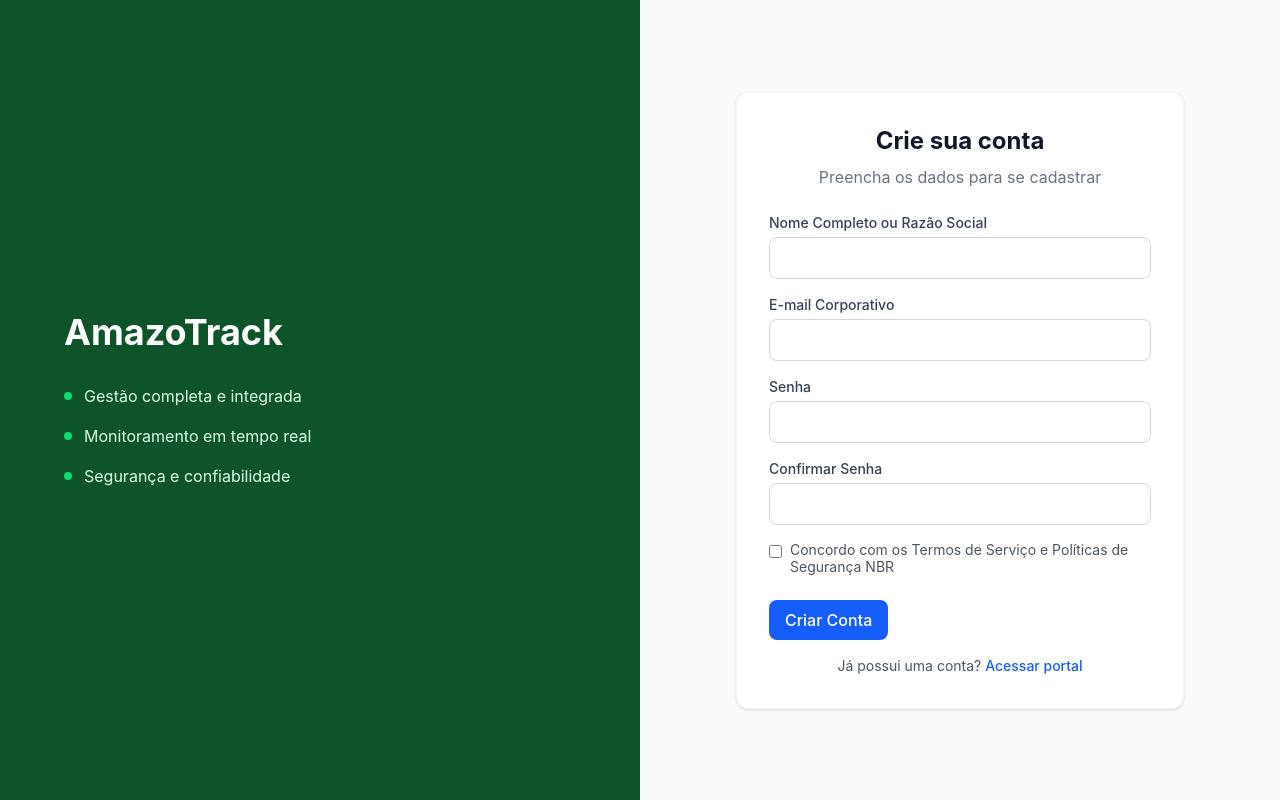
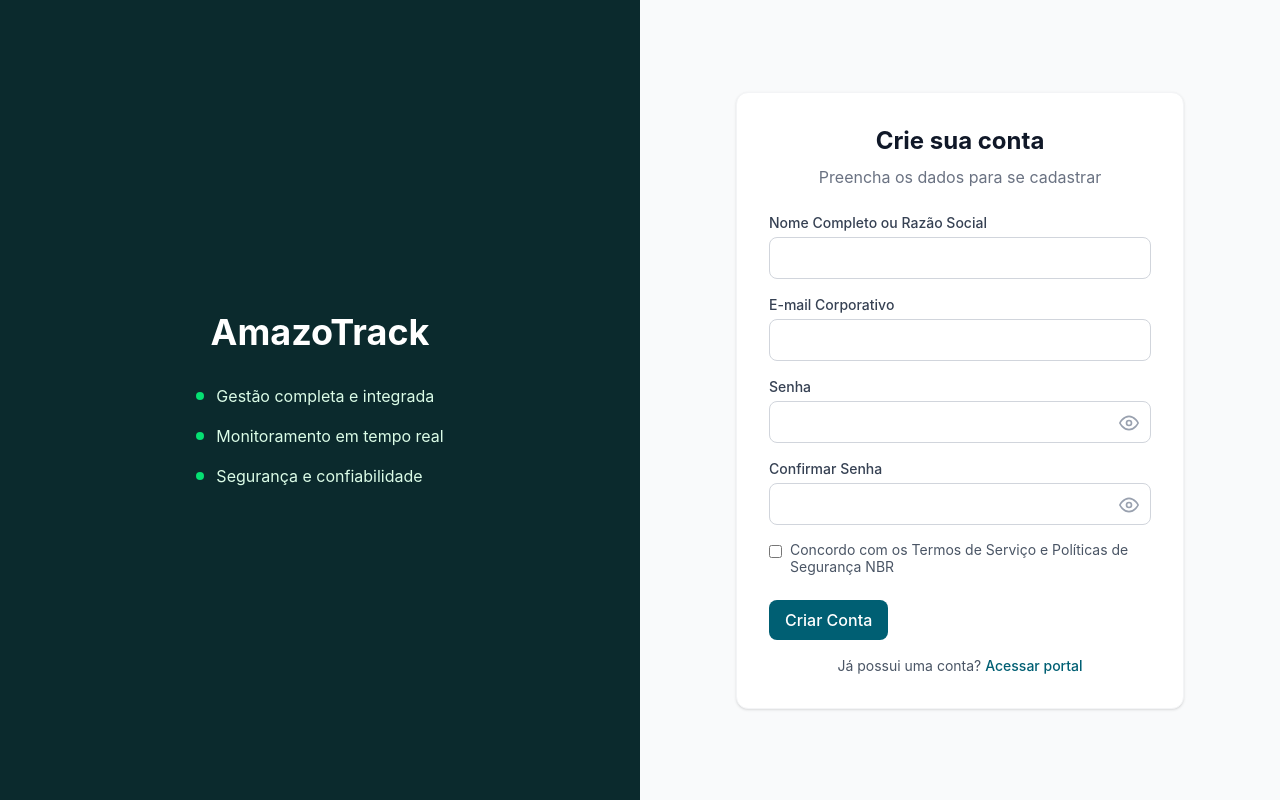
Before and after one commit to AmazoTrack/amazotrack-frontend, a React (Vite) app: page /register in a window 1280 px wide. Built offline with nearby package versions, Linux system fonts and the light colour scheme.

Commit message:
feat: cria telas de login e registro (#2)

```diff
--- a/src/components/Button.tsx
+++ b/src/components/Button.tsx
@@ -7,7 +7,7 @@ interface ButtonProps {
 
 export default function Button({ children, onClick, variant = "primary", disabled = false }: ButtonProps) {
   const styles = {
-    primary: "bg-blue-600 text-white hover:bg-blue-700",
+    primary: "bg-[#005F73] text-white hover:bg-[#004558]",
     secondary: "bg-gray-200 text-gray-800 hover:bg-gray-300",
     danger: "bg-red-600 text-white hover:bg-red-700",
     disabled: "bg-gray-300 text-gray-400 cursor-not-allowed",
--- a/src/components/Input.tsx
+++ b/src/components/Input.tsx
@@ -14,7 +14,7 @@ export default function Input({
   value,
   onChange,
   error = "",
-  type = "text",      // <-- Text é o padrão
+  type = "text",
   required = false
 }: InputProps) {
   return (
@@ -27,7 +27,7 @@ export default function Input({
         onChange={onChange}
         placeholder={placeholder}
         className={`border rounded-lg px-3 py-2 focus:outline-none focus:ring-2
-          ${error ? "border-red-500 focus:ring-red-400" : "border-gray-300 focus:ring-blue-500"}`}
+          ${error ? "border-red-500 focus:ring-red-400" : "border-gray-300 focus:border-[#005F73] focus:ring-[#005F73]/20"}`}
       />
       {error && <span className="text-sm text-red-500">{error}</span>}
     </div>
--- a/src/pages/Register.tsx
+++ b/src/pages/Register.tsx
@@ -11,6 +11,9 @@ export default function Register() {
   const [termsAccepted, setTermsAccepted] = useState(false);
   const [error, setError] = useState('');
   const [isLoading, setIsLoading] = useState(false);
+
+  const [showPassword, setShowPassword] = useState(false);
+  const [showConfirmPassword, setShowConfirmPassword] = useState(false);
 
   const navigate = useNavigate();
 
@@ -28,6 +31,15 @@ export default function Register() {
 
     setIsLoading(true);
 
+    // --- MOCK
+    if (email === 'admin@gmail.com') {
+      setTimeout(() => {
+        navigate('/login');
+        setIsLoading(false);
+      }, 1000);
+      return;
+    }
+
     try {
       const response = await fetch('https://amazotrack-backend-production.up.railway.app/auth/register', {
         method: 'POST',
@@ -41,7 +53,6 @@ export default function Register() {
         throw new Error(data.message || 'Erro ao criar conta');
       }
 
-      // Redireciona para o login após sucesso
       navigate('/login');
     } catch (err: any) {
       setError(err.message);
@@ -52,8 +63,8 @@ export default function Register() {
 
   return (
     <div className="min-h-screen flex">
-      {/* Painel Esquerdo */}
-      <div className="hidden lg:flex lg:w-1/2 bg-green-900 flex-col justify-center p-16 text-white">
+
+     <div className="hidden lg:flex lg:w-1/2 bg-[#0B2A2D] flex-col justify-center items-center p-12 text-center text-white">
         <h1 className="text-4xl font-bold mb-8">AmazoTrack</h1>
         <div className="space-y-4 text-green-100">
           <p className="flex items-center gap-3">
@@ -71,7 +82,6 @@ export default function Register() {
         </div>
       </div>
 
-      {/* Painel Direito - Formulário */}
       <div className="w-full lg:w-1/2 flex items-center justify-center p-8 bg-gray-50 overflow-y-auto">
         <div className="w-full max-w-md space-y-6 bg-white p-8 rounded-xl shadow-sm border border-gray-100">
           <div className="text-center">
@@ -98,28 +108,66 @@ export default function Register() {
               required
             />
 
+            <div className="relative">
               <Input
                 label="Senha"
-              type="password"
+                type={showPassword ? 'text' : 'password'}
                 value={password}
                 onChange={(e) => setPassword(e.target.value)}
                 required
               />
+              <button
+                type="button"
+                onClick={() => setShowPassword(!showPassword)}
+                className="absolute right-3 top-9 text-gray-400 hover:text-[#005F73] transition-colors focus:outline-none"
+              >
+                {showPassword ? (
+                  <svg width="20" height="20" viewBox="0 0 24 24" fill="none" stroke="currentColor" strokeWidth="2" strokeLinecap="round" strokeLinejoin="round">
+                    <path d="M17.94 17.94A10.07 10.07 0 0 1 12 20c-7 0-11-8-11-8a18.45 18.45 0 0 1 5.06-5.94M9.9 4.24A9.12 9.12 0 0 1 12 4c7 0 11 8 11 8a18.5 18.5 0 0 1-2.16 3.19m-6.72-1.07a3 3 0 1 1-4.24-4.24"/>
+                    <line x1="1" y1="1" x2="23" y2="23"/>
+                  </svg>
+                ) : (
+                  <svg width="20" height="20" viewBox="0 0 24 24" fill="none" stroke="currentColor" strokeWidth="2" strokeLinecap="round" strokeLinejoin="round">
+                    <path d="M1 12s4-8 11-8 11 8 11 8-4 8-11 8-11-8-11-8z"/>
+                    <circle cx="12" cy="12" r="3"/>
+                  </svg>
+                )}
+              </button>
+            </div>
 
+            <div className="relative">
               <Input
                 label="Confirmar Senha"
-              type="password"
+                type={showConfirmPassword ? 'text' : 'password'}
                 value={confirmPassword}
                 onChange={(e) => setConfirmPassword(e.target.value)}
                 required
               />
+              <button
+                type="button"
+                onClick={() => setShowConfirmPassword(!showConfirmPassword)}
+                className="absolute right-3 top-9 text-gray-400 hover:text-[#005F73] transition-colors focus:outline-none"
+              >
+                {showConfirmPassword ? (
+                  <svg width="20" height="20" viewBox="0 0 24 24" fill="none" stroke="currentColor" strokeWidth="2" strokeLinecap="round" strokeLinejoin="round">
+                    <path d="M17.94 17.94A10.07 10.07 0 0 1 12 20c-7 0-11-8-11-8a18.45 18.45 0 0 1 5.06-5.94M9.9 4.24A9.12 9.12 0 0 1 12 4c7 0 11 8 11 8a18.5 18.5 0 0 1-2.16 3.19m-6.72-1.07a3 3 0 1 1-4.24-4.24"/>
+                    <line x1="1" y1="1" x2="23" y2="23"/>
+                  </svg>
+                ) : (
+                  <svg width="20" height="20" viewBox="0 0 24 24" fill="none" stroke="currentColor" strokeWidth="2" strokeLinecap="round" strokeLinejoin="round">
+                    <path d="M1 12s4-8 11-8 11 8 11 8-4 8-11 8-11-8-11-8z"/>
+                    <circle cx="12" cy="12" r="3"/>
+                  </svg>
+                )}
+              </button>
+            </div>
 
             <label className="flex items-start gap-2 cursor-pointer mt-2">
               <input
                 type="checkbox"
                 checked={termsAccepted}
                 onChange={(e) => setTermsAccepted(e.target.checked)}
-                className="mt-1 rounded text-green-600 focus:ring-green-500"
+                className="mt-1 rounded text-[#005F73] focus:ring-[#005F73]"
               />
               <span className="text-sm text-gray-600 leading-tight">
                 Concordo com os Termos de Serviço e Políticas de Segurança NBR
@@ -134,7 +182,7 @@ export default function Register() {
 
             <p className="text-center text-sm text-gray-600 mt-4">
               Já possui uma conta?{' '}
-              <Link to="/login" className="text-blue-600 hover:underline font-medium">
+              <Link to="/login" className="text-[#005F73] hover:text-[#004558] hover:underline font-medium">
                Acessar portal
               </Link>
             </p>
```
Also changed, not shown: src/pages/Login.tsx (+32 -12 lines), 1 other file (tests, documents, lock files or other folders). Lines whose indentation alone changed are shown as unchanged.
